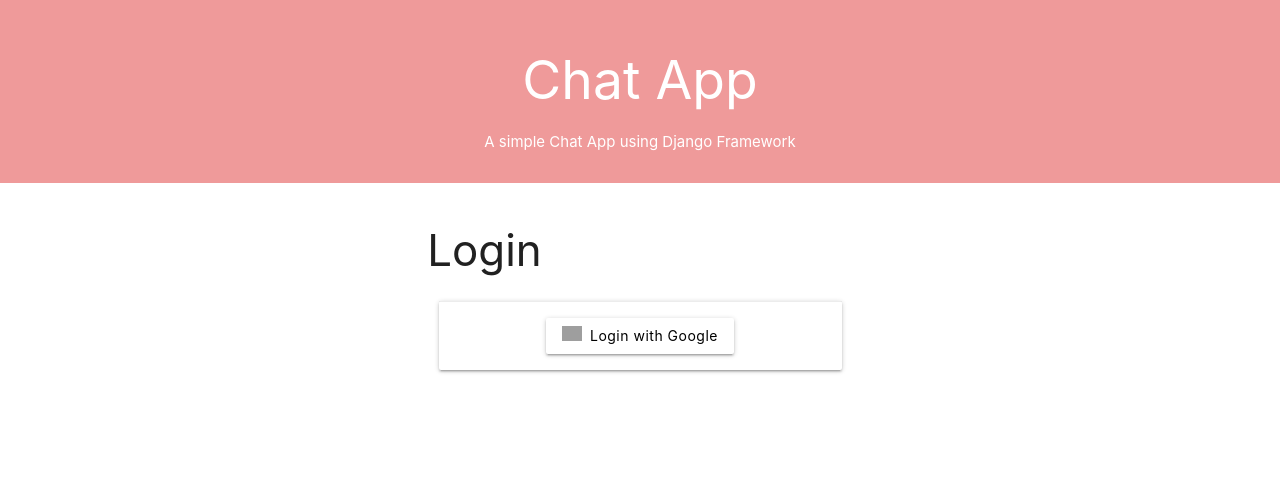
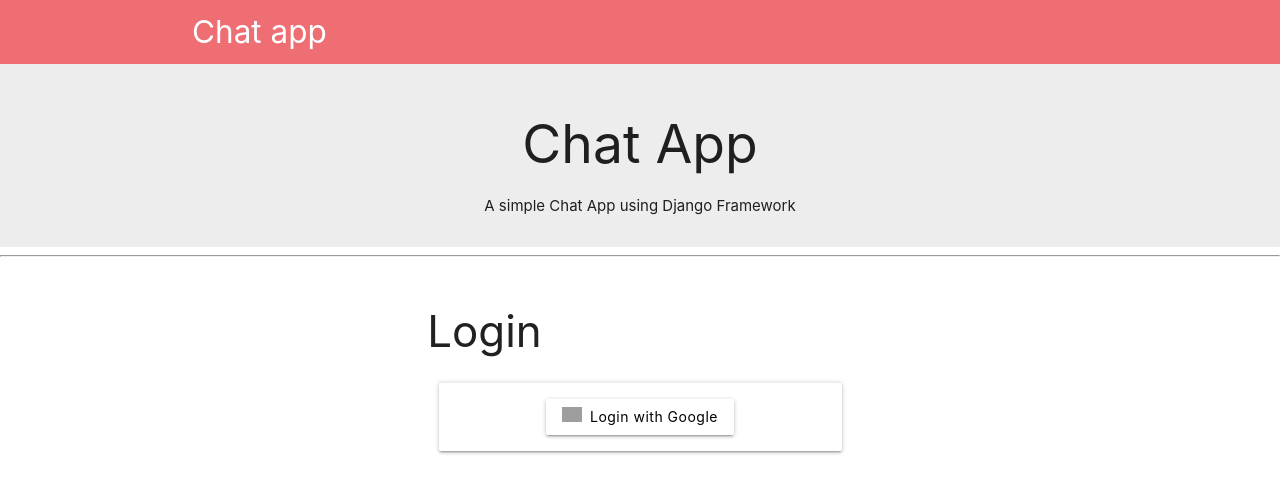
Before and after one commit to LanVu97/chat-web, a Django app: a page that uses ChatApp/templates/base.html in a window 1280 px wide. Shown: the top 493 px of the page. Run offline with Django 3.2, Linux system fonts and the light colour scheme; some libraries are stand-ins or nearby versions; grey boxes are pictures that could not be loaded.

Commit message:
fix(dev01): fix some link

```diff
--- a/ChatApp/templates/account/profile.html
+++ b/ChatApp/templates/account/profile.html
@@ -63,7 +63,7 @@
               <div class="card-content">
                 <i class="small material-icons">account_box</i>
 
-                <p>Friend(30)</p>
+                <p>Friend({{friends}})</p>
               </div>
 
           </div>
@@ -73,7 +73,7 @@
 
               <div class="card-content">
                 <i class="small material-icons">add_circle</i>
-                <p>Friend request(30)</p>
+                <p>Friend request({{friend_request}})</p>
 
               </div>
 
--- a/ChatApp/templates/base.html
+++ b/ChatApp/templates/base.html
@@ -18,9 +18,9 @@
 
     </head>
     <body>
-      {% block navigation %}
+      <!-- {% block navigation %} -->
       {% include 'snippet/navigation.html' %}
-      {% endblock %}
+      <!-- {% endblock %} -->
 
         {% block content %}
 
--- a/ChatApp/templates/chat/chat.html
+++ b/ChatApp/templates/chat/chat.html
@@ -65,6 +65,6 @@
 
 
     })
-    setInterval(receive, 1000)
+
 </script>
 {% endblock %}
--- a/ChatApp/templates/chat/messages.html
+++ b/ChatApp/templates/chat/messages.html
@@ -19,5 +19,6 @@
     <script src="{% static 'js/chat.js' %}"></script>
     <script>
         scrolltoend();
+        setInterval(receive, 1000)
     </script>
 {% endblock %}
--- a/ChatApp/templates/home.html
+++ b/ChatApp/templates/home.html
@@ -1,14 +1,15 @@
 
 {% extends 'base.html' %}
-{% block navigation %}{% endblock %}
+
 {% block content %}
-        <div class="section red lighten-3">
-            <div class="container white-text center-align text">
+        <div class="section  lighten-3" style="background-color: #EDEDED;">
+            <div class="container center-align text">
             <h2>Chat App</h2>
             <p>A simple Chat App using Django Framework</p>
 
             </div>
         </div>
+        <hr>
         <div class="container">
             <div class="row">
             <div class="col s12 m8 l6 offset-m2 offset-l3">
--- a/ChatApp/templates/snippet/navigation.html
+++ b/ChatApp/templates/snippet/navigation.html
@@ -1,8 +1,8 @@
 <nav class="lighten-3">
 
     <div class="nav-wrapper container">
-        <a href="#" class="brand-logo">Chat app</a>
-
+        <a href="{% url 'chat' %}" class="brand-logo">Chat app</a>
+        {% if request.user.is_authenticated %}
         <ul id="nav-mobile" class="right hide-on-med-and-down">
             <li>
                 <a class="dropdown-trigger" href="#!" data-activates="notification" data-target="dropdown2">
@@ -51,5 +51,6 @@
             </li>
             </li>
         </ul>
+        {% endif %}
     </div>
 </nav>
--- a/account/views.py
+++ b/account/views.py
@@ -1,5 +1,6 @@
 
 from operator import concat
+from django.dispatch import receiver
 from django.shortcuts import redirect, render
 from django.contrib import messages
 from account.forms import UpdateProfileForm
@@ -18,6 +19,11 @@ def profile_view(request):
             return redirect('profile')
     else:
         profile = UpdateProfileForm(instance=request.user.profile)
+        user_profile = Profile.objects.get(user=request.user)
+        friends = user_profile.friends.all()
+        friend_request = Friend_Request.objects.filter(receiver=user_profile)
+        context['friend_request'] = len(friend_request)
+        context['friends'] = len(friends)
         context['profile'] = profile
     return render(request, "account/profile.html", context)
 
```
